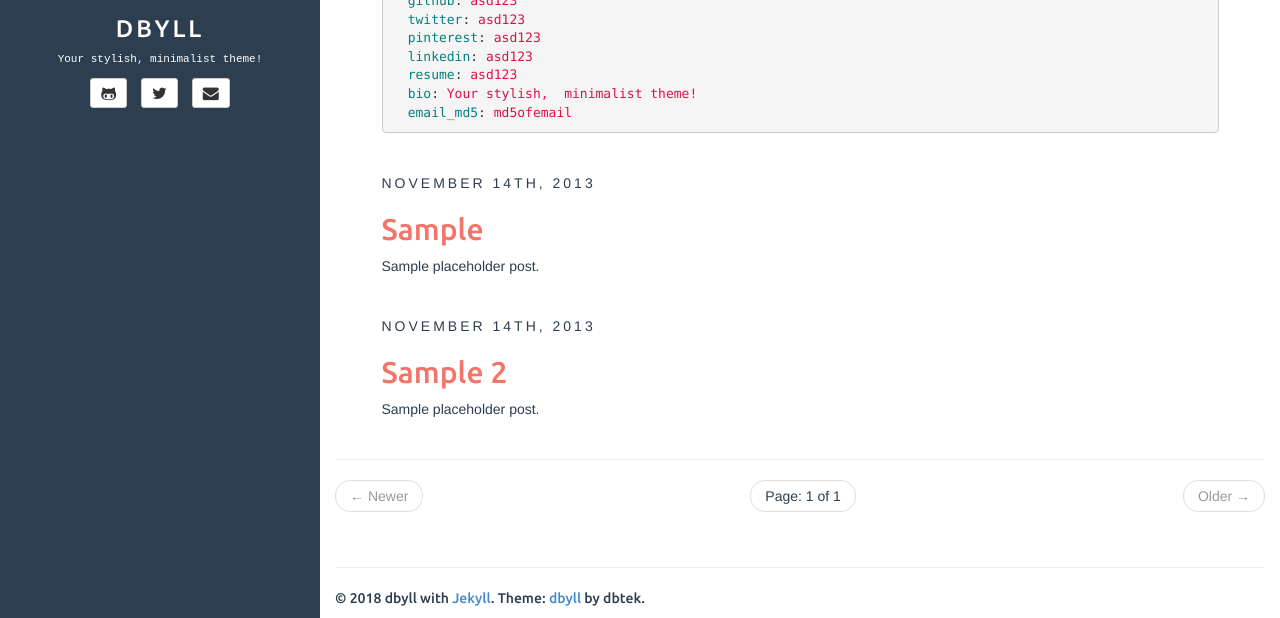
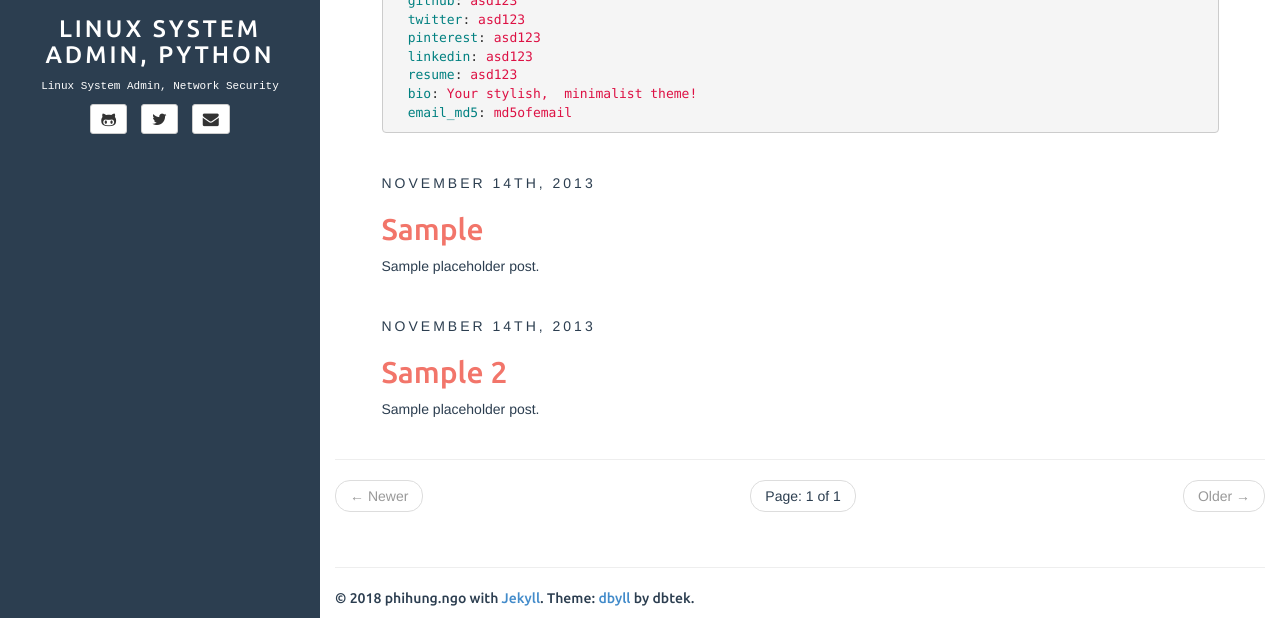
Before and after one commit to phihungdnv/phihungdnv.github.io, a Jekyll site: the page built from index.html, in a window 1280 px wide and 900 px high, scrolled down 713 px, cut to the strip 282-900 px from the top of the window. Built offline with Jekyll 4.4.1, drawn with Linux system fonts in a browser that asks for light colours; the list of posts is cut into pages by our own code.

Commit message:
edit _config.yml

```diff
--- a/_config.yml
+++ b/_config.yml
@@ -7,24 +7,24 @@ highlighter: rouge
 markdown: kramdown
 disqus: dbyll
 google_analytics: dbyll
-title: dbyll
+title: Linux System Admin, Python
 
 defaults:
   -
     scope:
       path: "" # empty string for all files
     values:
-      title: dbyll
+      title: phihung
 
-description: Stylish Jekyll Theme
+description: Linux, Python, Shell
 author:
-  name: dbyll
-  email: dbyll@ismaildemirbilek.com
-  github: dbtek
-  twitter: dbtek
-  pinterest: asd123
-  linkedin: asd123
-  bio: Your stylish, minimalist theme!
+  name: phihung.ngo
+  email: phihungdnv@gmail.com
+  github: phihungdnv
+  twitter: phihung
+  pinterest: phihung
+  linkedin: phihung
+  bio: Linux System Admin, Network Security
   email_md5: 726351295ec82e145928582f595aa3aa
 
 rss_path: feed.xml
```
